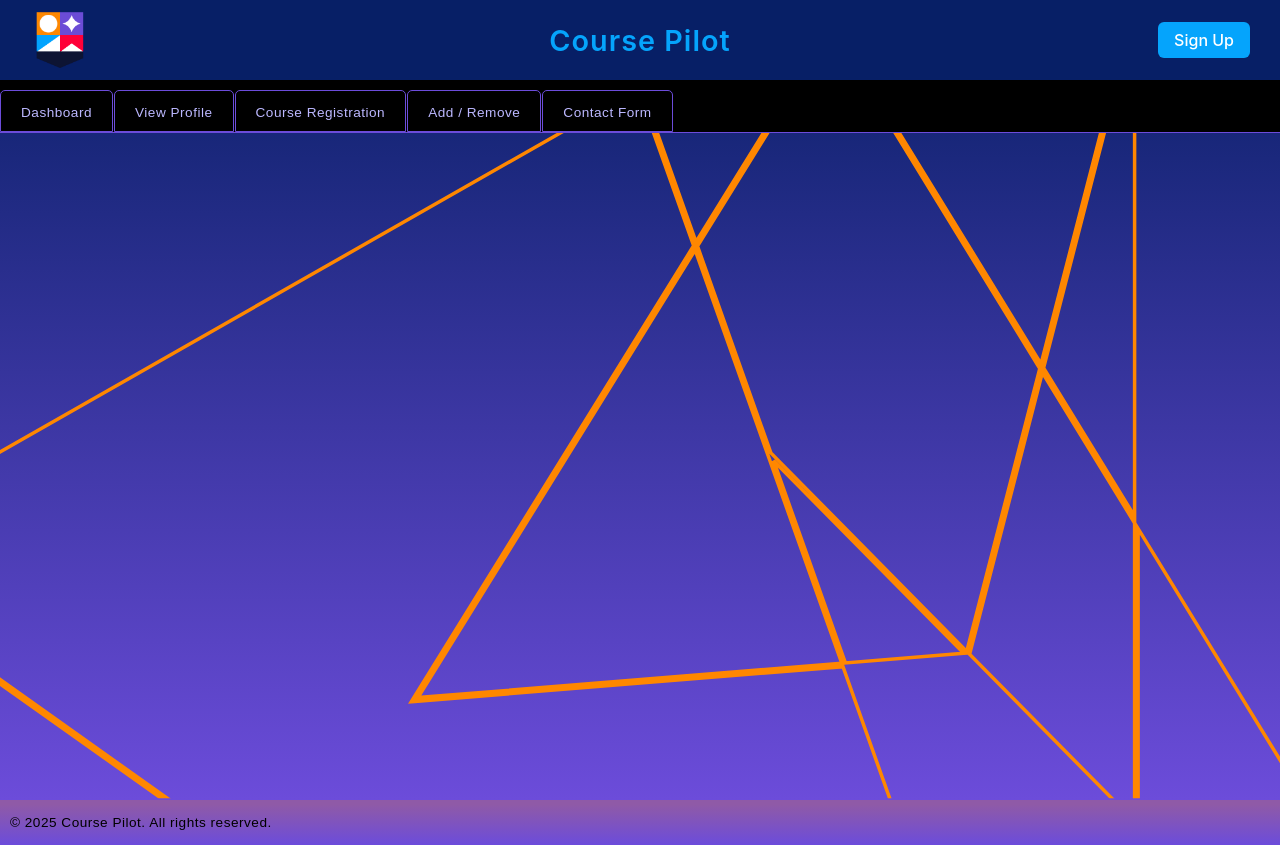
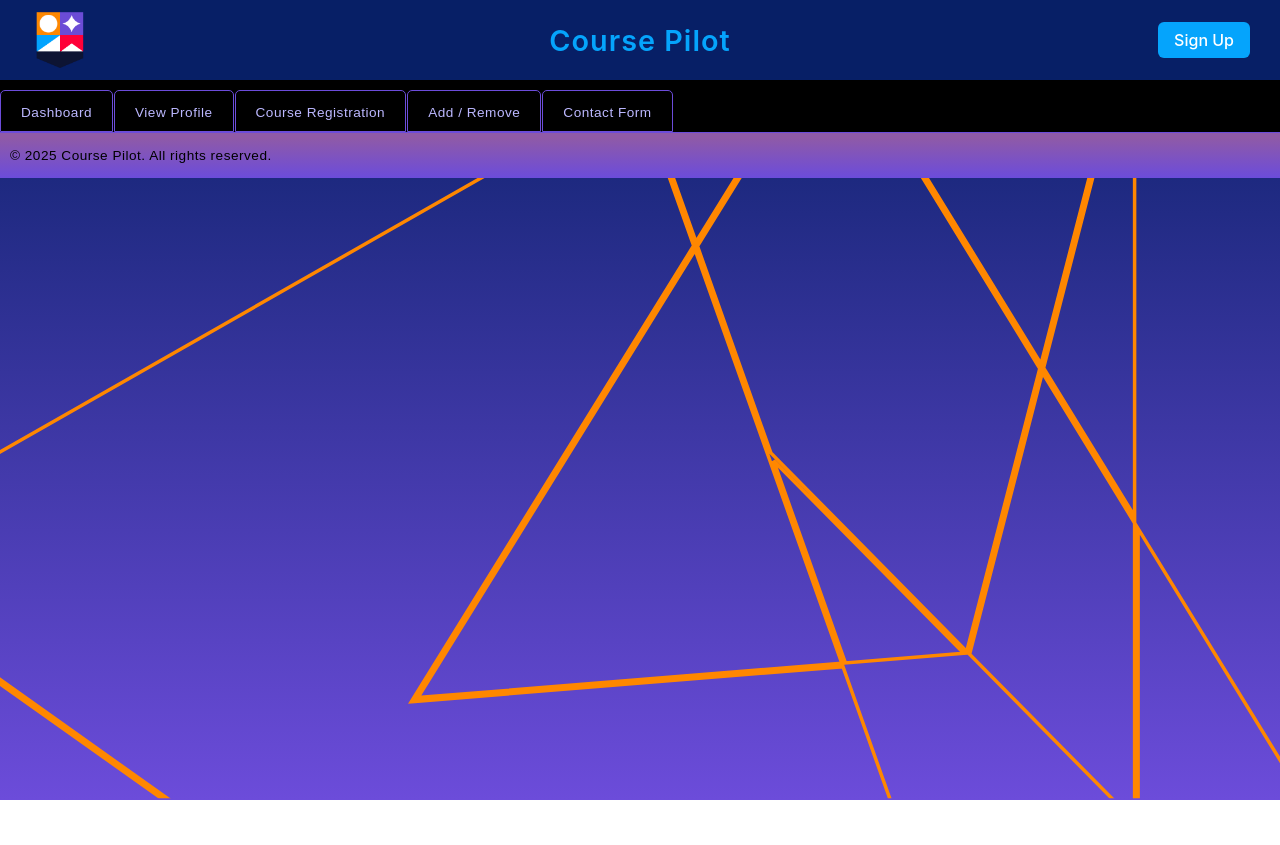
Before and after one commit to ShadeKnightly/CoursePilot, a React (Create React App) app in the folder course-pilot/: page / in a window 1280 px wide. After the commit the page ends 800 px from the top, so only its background shows below. Built offline with nearby package versions, Linux system fonts and the light colour scheme.

Commit message:
small edit to app.js

```diff
--- a/course-pilot/src/App.js
+++ b/course-pilot/src/App.js
@@ -15,8 +15,8 @@ function App() {
       <Routes>
         <Route path="/" element={null} />
       </Routes>
+      <Footer />
       </Background>
-      <Footer />
     </Router>
   );
 }
```
